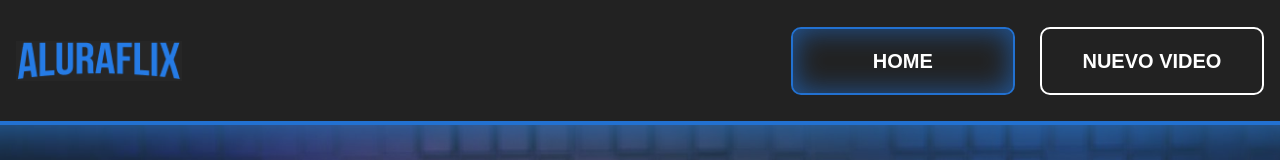
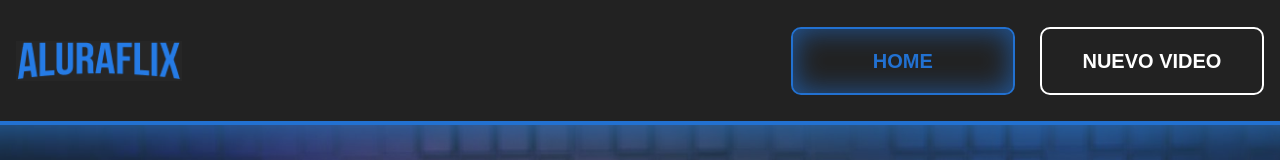
Before and after one commit to javiermontescarrera/aluraflix-javiermontes, a React (Vite) app: page / in a window 1280 px wide. Shown: the top 160 px of the page. Built offline with nearby package versions, Linux system fonts and the light colour scheme.

Commit message:
feat: Updated selected button text color

```diff
--- a/src/components/BotoneraLink/index.tsx
+++ b/src/components/BotoneraLink/index.tsx
@@ -11,7 +11,8 @@ const BotoneraLink = (props: PropsWithChildren<{url: string, selectedButton?: bo
             style={
                     {
                         borderColor: `${(!selectedButton)?"var(--blanco)":"var(--azul)"}` ,
-                        boxShadow: `${(!selectedButton)?"none":"inset 0px 0px 29px 0px rgba(34, 113, 209, 0.7)"}`
+                        boxShadow: `${(!selectedButton)?"none":"inset 0px 0px 29px 0px rgba(34, 113, 209, 0.7)"}`,
+                        color: `${(!selectedButton)?"var(--blanco)":"var(--azul)"}`
                     }
                 }
         >
```
